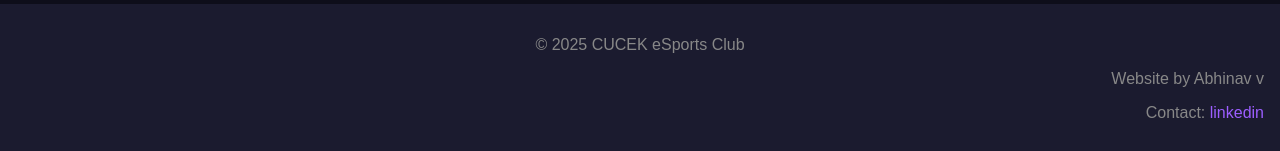
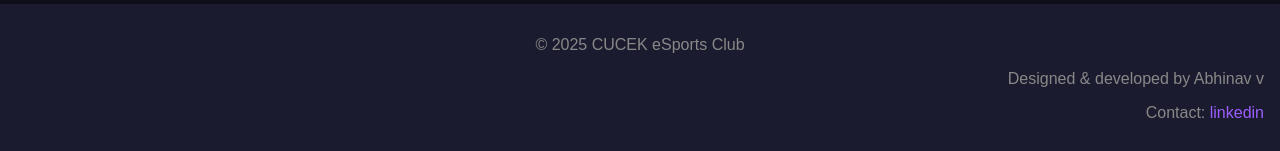
Before and after one commit to CUCEKesports/CUCEK-esports, a plain HTML site: page index.html in a window 1280 px wide. Shown: the part 2992-3143 px from the top of the page. Drawn offline with Linux system fonts and the light colour scheme.

Commit message:
text allign

```diff
--- a/index.html
+++ b/index.html
@@ -128,7 +128,7 @@ contact:abhi2k5.v@gmail.com
 
   <footer>
     <p>&copy; 2025 CUCEK eSports Club</p>
-    <p style="text-align: right;">Website by Abhinav v</p>
+    <p style="text-align: right;" style="opacity: calc(60);">Designed & developed by Abhinav v</p>
     <p style="text-align: right;"> Contact: <a href="https://www.linkedin.com/in/abhinav-v-616932302" target="_blank">linkedin</a></p>
 
 </footer>
```
Also changed, not shown: styles.css (+0 -17 lines).
